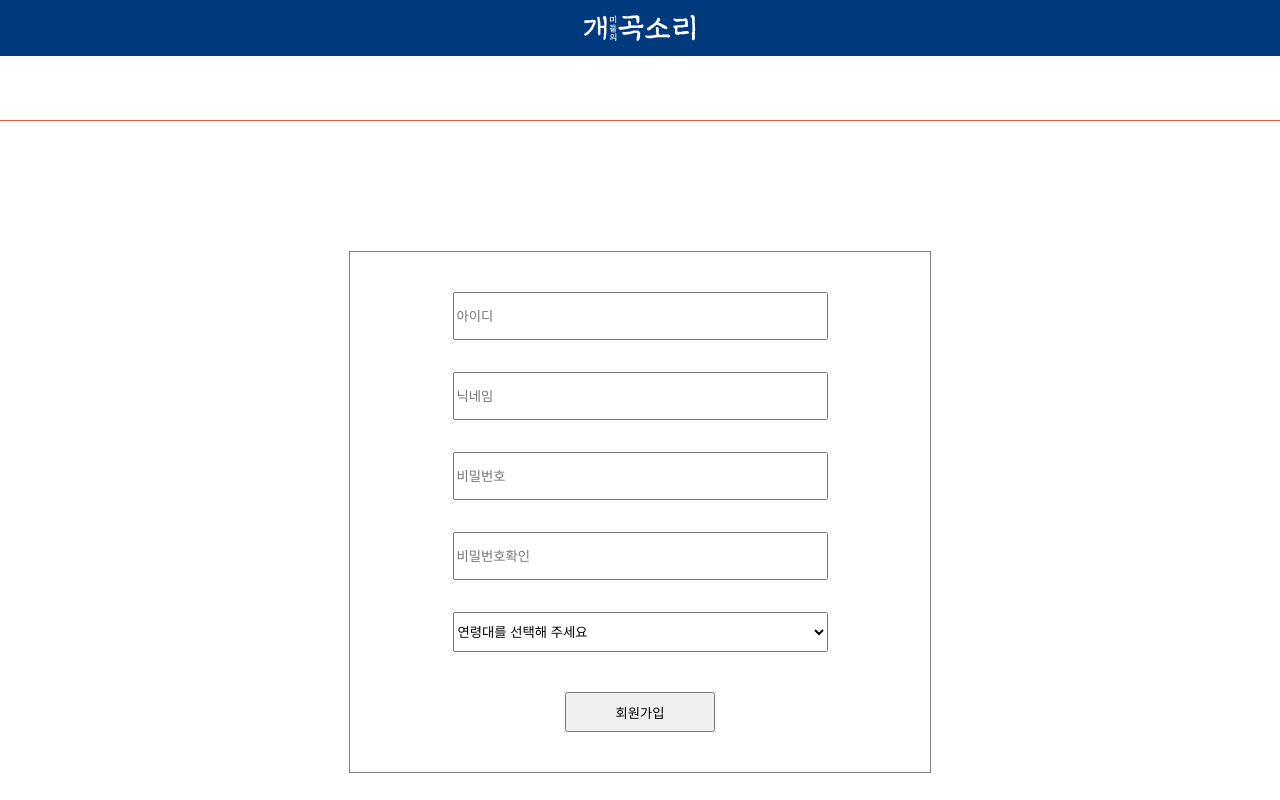
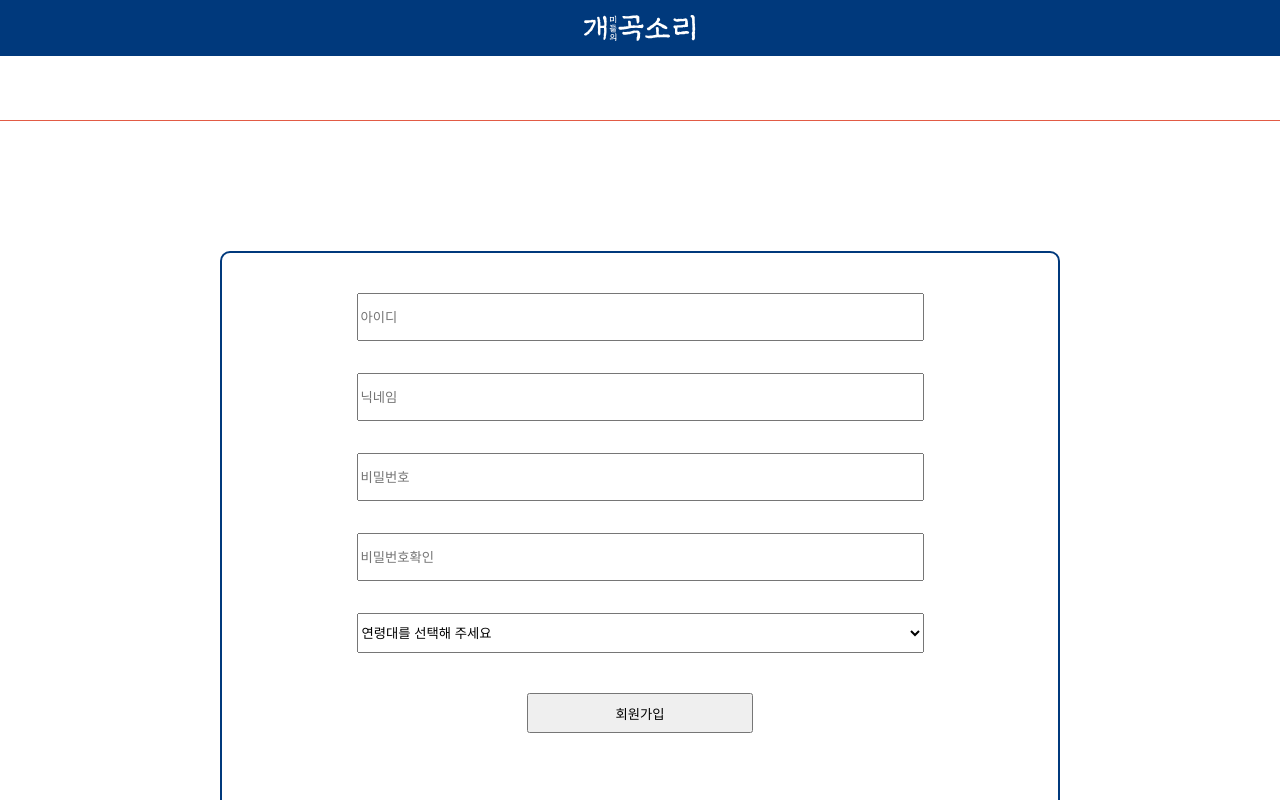
Before and after one commit to gabmin/Front-End, a React (Create React App) app: page /signup in a window 1280 px wide. Shown: the top 800 px of the page. Built offline with nearby package versions, Linux system fonts and the light colour scheme; no server answers.

Commit message:
[feat] 회원가입 보더 수정

```diff
--- a/src/pages/Signup.js
+++ b/src/pages/Signup.js
@@ -1,9 +1,16 @@
 import styled from "styled-components";
 import { useCallback, useEffect, useState } from "react";
 import { useDispatch, useSelector } from "react-redux";
-
 import { isError } from "lodash";
 
+import {
+  blue,
+  red,
+  mobile,
+  tablet,
+  gray5,
+  grayMultiply,
+} from "../shared/style";
 import useInput from "../hooks/useInput";
 import { signup, checkIdDup, checkNickDup } from "../redux/actions/user";
 import { history } from "../redux/configureStore";
@@ -301,10 +308,13 @@ const Form = styled.form`
   display: flex;
   flex-direction: column;
   align-items: center;
-  width: 500px;
+  width: 840px;
+  height: 656px;
+  box-sizing: border-box;
   margin: 30px auto;
   font-size: 20px;
-  border: 1px solid gray;
+  border: 2px solid ${blue};
+  border-radius: 10px;
   padding: 2em;
 
   select {
```
